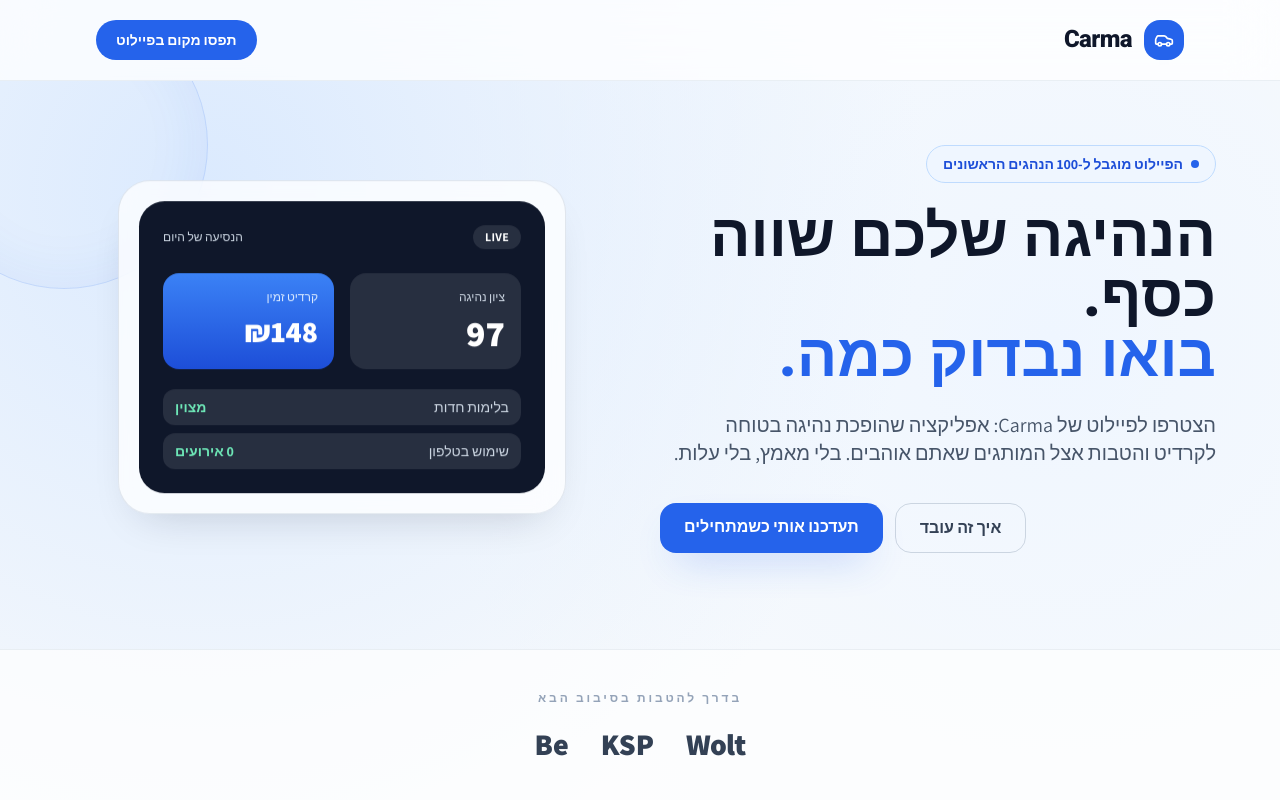
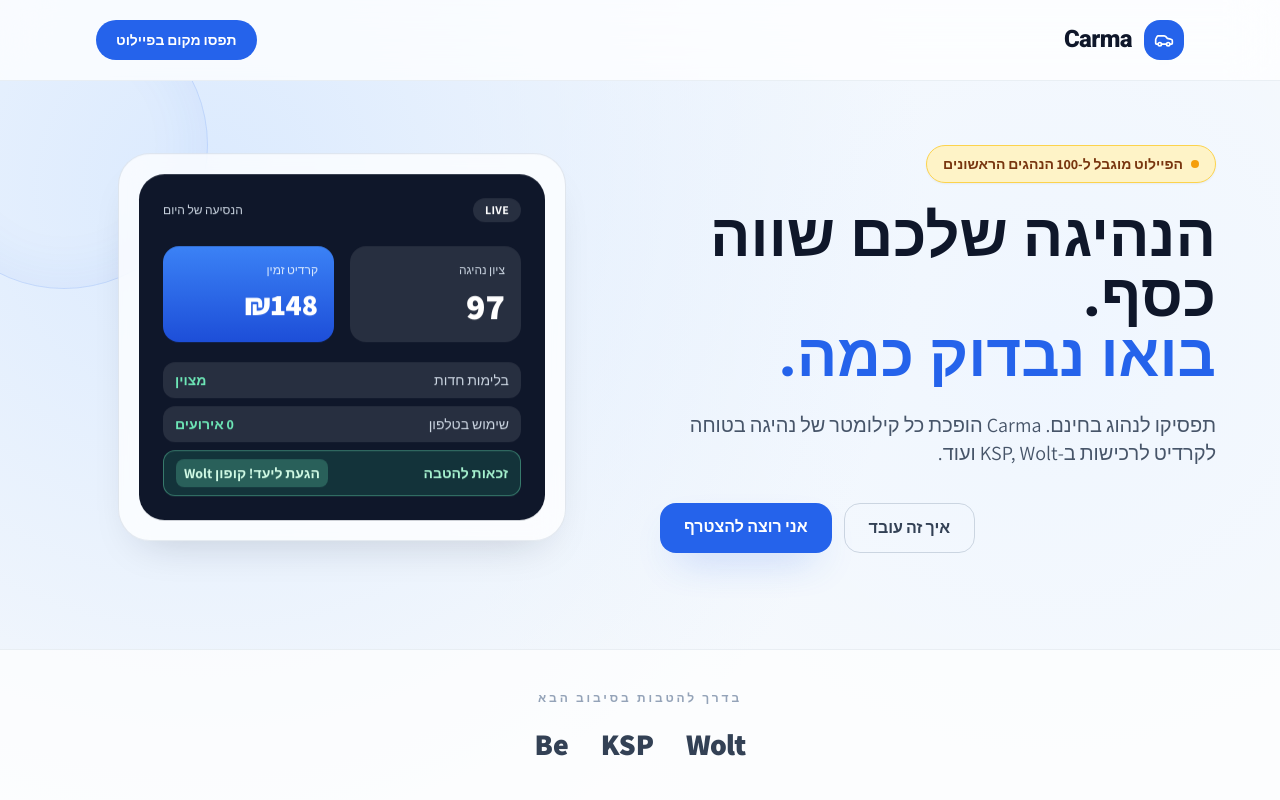
Before and after one commit to Dan-Ofri/carma-mvp, a plain HTML site: page index.html in a window 1280 px wide. Shown: the top 800 px of the page. Drawn offline with nearby package versions, Linux system fonts and the light colour scheme; no server answers.

Commit message:
Refine hero CTA consistency and strengthen value messaging

```diff
--- a/index.html
+++ b/index.html
@@ -150,8 +150,8 @@
                 <div class="hero-ring"></div>
                 <div class="mx-auto grid w-full max-w-6xl items-center gap-10 lg:grid-cols-2">
                     <div class="animate-rise text-right">
-                        <div class="mb-6 inline-flex items-center gap-2 rounded-full border border-blue-200 bg-blue-50 px-4 py-2 text-xs font-bold text-blue-700 sm:text-sm">
-                            <span class="inline-block h-2 w-2 rounded-full bg-brand-600"></span>
+                        <div class="mb-6 inline-flex items-center gap-2 rounded-full border border-amber-300 bg-amber-100 px-4 py-2 text-xs font-bold text-amber-900 shadow-sm sm:text-sm">
+                            <span class="inline-block h-2 w-2 rounded-full bg-amber-500"></span>
                             הפיילוט מוגבל ל-100 הנהגים הראשונים
                         </div>
 
@@ -161,7 +161,7 @@
                         </h1>
 
                         <p id="hero-subheadline" class="mt-6 max-w-xl text-lg leading-relaxed text-slate-600 sm:text-xl">
-                            הצטרפו לפיילוט של Carma: אפליקציה שהופכת נהיגה בטוחה לקרדיט והטבות אצל המותגים שאתם אוהבים. בלי מאמץ, בלי עלות.
+                            תפסיקו לנהוג בחינם. Carma הופכת כל קילומטר של נהיגה בטוחה לקרדיט לרכישות ב-KSP, Wolt ועוד.
                         </p>
 
                         <div class="mt-9 flex flex-col-reverse gap-3 sm:flex-row sm:justify-end">
@@ -169,7 +169,7 @@
                                 איך זה עובד
                             </a>
                             <a id="hero-primary-cta" href="#lead" class="rounded-2xl bg-brand-600 px-6 py-3 text-center font-bold text-white shadow-glow transition hover:bg-brand-700 focus-visible:outline-none focus-visible:ring-2 focus-visible:ring-brand-600 focus-visible:ring-offset-2">
-                                תעדכנו אותי כשמתחילים
+                                אני רוצה להצטרף
                             </a>
                         </div>
                     </div>
@@ -202,6 +202,10 @@
                                     <div class="flex items-center justify-between rounded-xl bg-white/10 px-3 py-2 text-sm">
                                         <span class="text-slate-300">שימוש בטלפון</span>
                                         <span class="font-bold text-emerald-300">0 אירועים</span>
+                                    </div>
+                                    <div class="flex items-center justify-between rounded-xl border border-emerald-300/40 bg-emerald-400/15 px-3 py-2 text-sm">
+                                        <span class="font-bold text-emerald-200">זכאות להטבה</span>
+                                        <span class="rounded-lg bg-emerald-300/25 px-2 py-1 font-bold text-emerald-100">הגעת ליעד! קופון Wolt</span>
                                     </div>
                                 </div>
                             </div>
```
